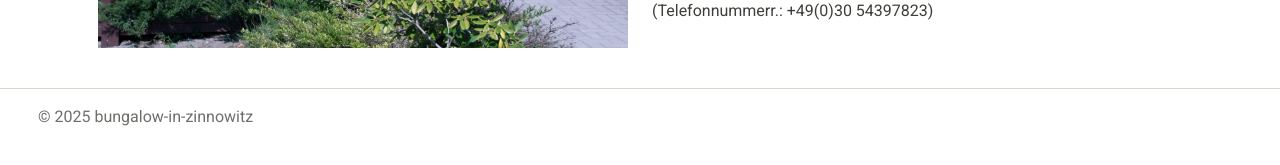
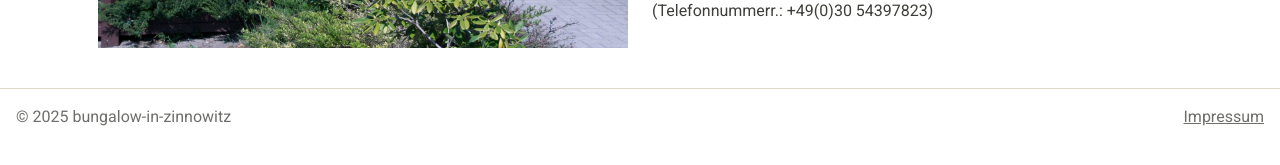
Before and after one commit to The-Red-Rabbit/The-Red-Rabbit.github.io, a Jekyll site: the page bungalow/index.html, which Jekyll copies as it is, in a window 1280 px wide. Shown: the part 377-542 px from the top of the page. Built offline with Jekyll 4.4.1, drawn with Linux system fonts in a browser that asks for light colours.

Commit message:
carousel

```diff
--- a/bungalow/index.html
+++ b/bungalow/index.html
@@ -49,7 +49,38 @@
     <div class="container">
         <div class="row p-3">
             <div class="col-sm">
-                <img src="img/bungalow.jpg" class="img-fluid" alt="blue sky">
+                <img src="img/bungalow.jpg" class="img-fluid" alt="blue sky" data-bs-toggle="modal" data-bs-target="#galleryModal">
+
+
+                <div class="modal fade" id="galleryModal" tabindex="-1" aria-labelledby="galleryModalLabel" aria-hidden="true">
+                  <div class="modal-dialog modal-dialog-centered">
+                      <div class="modal-content">
+                          <div class="modal-body">
+                              <div id="carouselExample" class="carousel slide" data-bs-ride="carousel">
+                                  <div class="carousel-inner">
+                                      <div class="carousel-item active">
+                                          <img src="img/terasse.jpg" class="img-fluid mx-auto d-block">
+                                      </div>
+                                      <div class="carousel-item">
+                                          <img src="https://picsum.photos/300/200" class="img-fluid mx-auto d-block">
+                                      </div>
+                                      <div class="carousel-item">
+                                          <img src="https://picsum.photos/200/300" class="img-fluid mx-auto d-block">
+                                      </div>
+                                  </div>
+                                  <button class="carousel-control-prev" type="button" data-bs-target="#carouselExample" data-bs-slide="prev">
+                                      <span class="carousel-control-prev-icon"></span>
+                                  </button>
+                                  <button class="carousel-control-next" type="button" data-bs-target="#carouselExample" data-bs-slide="next">
+                                      <span class="carousel-control-next-icon"></span>
+                                  </button>
+                              </div>
+                          </div>
+                      </div>
+                  </div>
+              </div>
+
+
             </div>
             <div class="col-sm">
                 <p>
@@ -61,14 +92,13 @@
             </div>
         </div>
     </div>
-    <footer class="d-flex flex-wrap justify-content-between align-items-center py-3 my-4 border-top">
+    <footer class="d-flex flex-wrap justify-content-between align-items-center py-3 my-4 border-top px-3">
         <div class="col-md-4 d-flex align-items-center">
-          <a href="/" class="mb-3 me-2 mb-md-0 text-body-secondary text-decoration-none lh-1" aria-label="Bootstrap">
-            <svg class="bi" width="30" height="24" aria-hidden="true"><use xlink:href="#bootstrap"/></svg>
-          </a>
           <span class="mb-3 mb-md-0 text-body-secondary">&copy; 2025 bungalow-in-zinnowitz</span>
         </div>
-
+        <div class="col-md-4 justify-content-end d-flex">
+          <a href="impressum.html" class="text-body-secondary">Impressum</a>
+        </div>
       </footer>
     <script src="https://cdn.jsdelivr.net/npm/bootstrap@5.3.5/dist/js/bootstrap.bundle.min.js" integrity="sha384-k6d4wzSIapyDyv1kpU366/PK5hCdSbCRGRCMv+eplOQJWyd1fbcAu9OCUj5zNLiq" crossorigin="anonymous"></script>
   </body>
```
Also changed, not shown: bungalow/img/terasse.jpg (added), bungalow/impressum.html (added), bungalow/muschelkiste.html (added), bungalow/sandburg.html (added).
